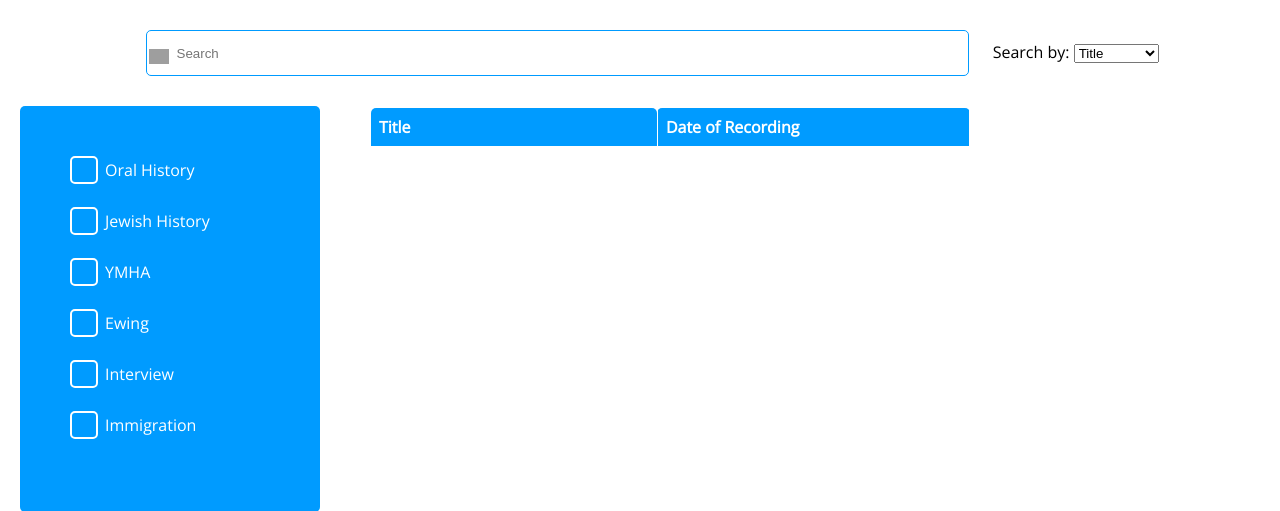
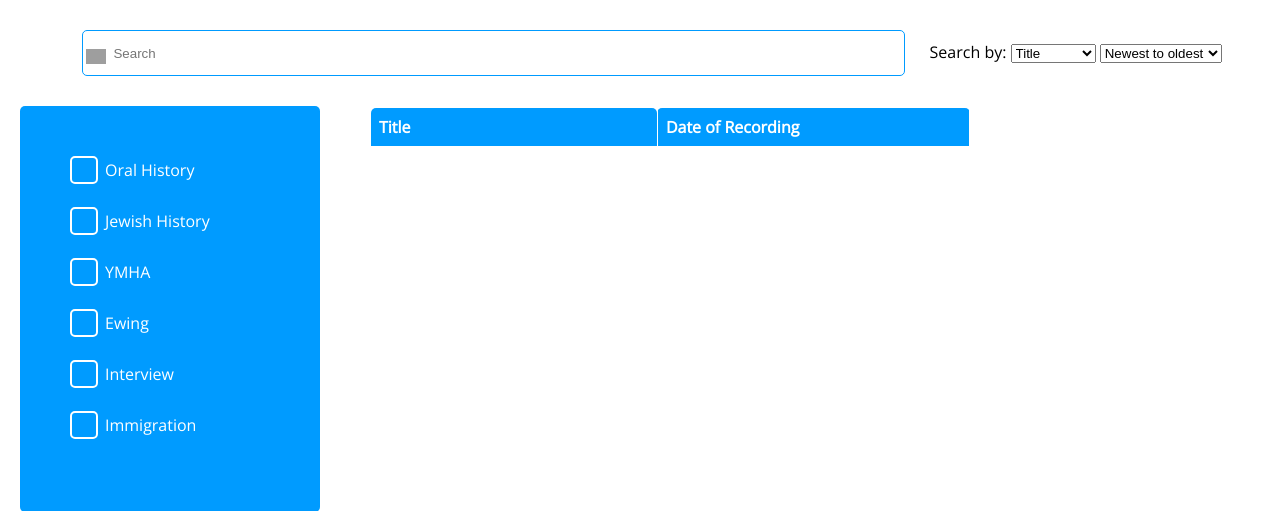
Before and after one commit to pepped1/database-trentoniana-project, a Flask app: page / in a window 1280 px wide. Shown: the part 50-561 px from the top of the page. Run offline with Flask 2, Linux system fonts and the light colour scheme; lists and menus that the app fills with data are empty; some libraries are stand-ins or nearby versions; grey boxes are pictures that could not be loaded.

Commit message:
Update my-form.html

```diff
--- a/src/app_create_table/app/templates/my-form.html
+++ b/src/app_create_table/app/templates/my-form.html
@@ -319,6 +319,12 @@
 				<option value ="participant">Participant</option>
 				<option value ="place">Place</option>
 			</select>
+
+			<!-- sort by drop down menu -->
+           		 <select name="sort-by">
+               			 <option value="newest-to-oldest">Newest to oldest</option>
+               		 	<option value="oldest-to-newest">Oldest to newest</option>
+            		</select>
 		</form>
 
 
```
